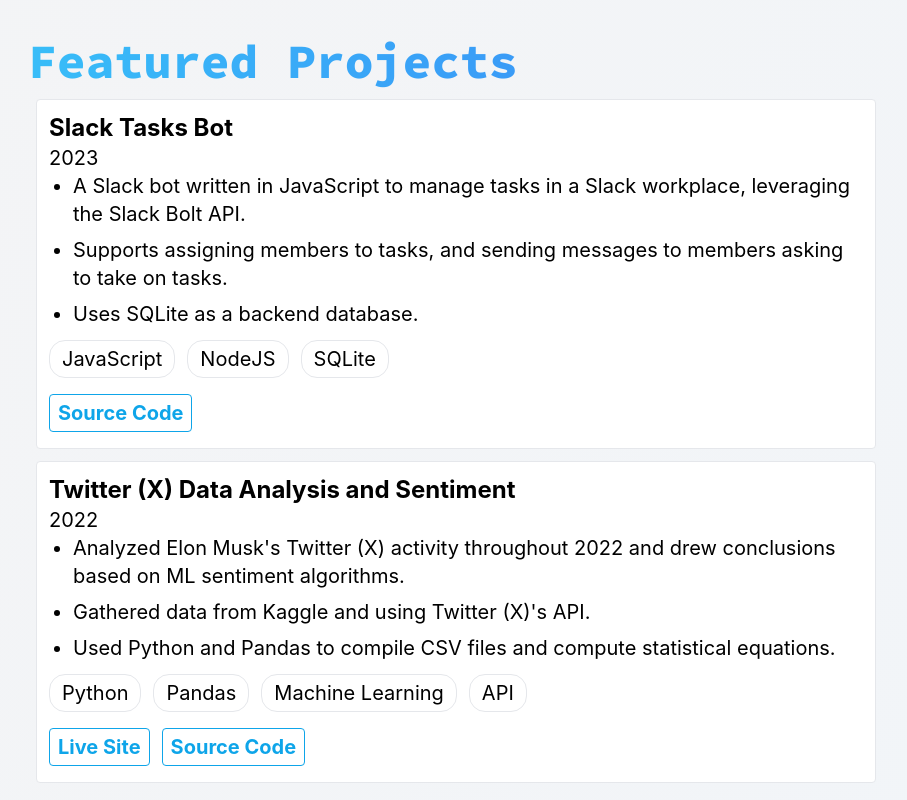
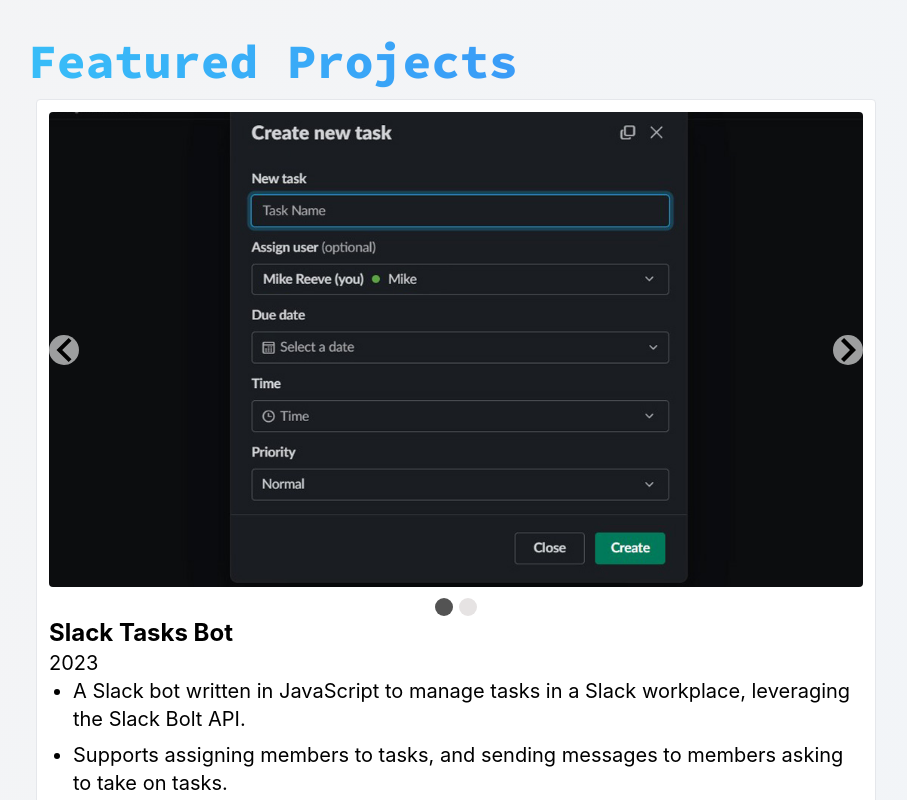
Before and after one commit to mreeve29/my-website, an Astro site: page / in a window 1280 px wide. Shown: the part 1013-1813 px from the top of the page, without its empty margins (184-1091 px from the left). Built offline with nearby package versions, Linux system fonts and the light colour scheme; Astro itself is replaced by a stand-in of ours; a web font is replaced by a local one.

Commit message:
added pictures for all projects and circle indicators for slideshow

```diff
--- a/src/components/ProjectSlideshow.tsx
+++ b/src/components/ProjectSlideshow.tsx
@@ -2,7 +2,7 @@
 import 'react-slideshow-image/dist/styles.css';
 
 type Props = {
-    images: string[];
+    images?: string[];
 }
 
 const SlideShow = ({ images }: Props) => {
@@ -21,12 +21,16 @@
         </div>)
     });
 
+    const indicators = () => (
+        <svg height="20" width="20" xmlns="http://www.w3.org/2000/svg" className="indicator" fill='#e6e3e3' >
+            <circle r="9" cx="10" cy="10" />
+        </svg>
+    );
+
     return (
         (images ?
-            <Slide autoplay={false} transitionDuration={250} easing='ease' cssClass='rounded mb-2'>
-
+            <Slide autoplay={false} transitionDuration={250} easing='ease' cssClass='rounded' indicators={indicators}>
                 {imgDivs}
-
             </Slide>
             : <></>)
     );
--- a/src/components/ProjectsDisplay.astro
+++ b/src/components/ProjectsDisplay.astro
@@ -66,12 +66,16 @@
     }
 </div>
 
-<style>
-.each-slide-effect > div {
-  display: flex;
-  align-items: center;
-  justify-content: center;
-  background-size: cover;
-  height: 350px;
+<style is:global>
+.indicator.active{
+    fill: #535353;
+}
+.indicator{
+    margin: 0px 2px;
+    cursor: pointer;
+}
+.indicators{
+    transition: all 0.25s ease;
+    margin-top: 10px !important;
 }
 </style>
--- a/src/data/data.json
+++ b/src/data/data.json
@@ -132,7 +132,13 @@
                 "GitHub Actions",
                 "Netlify"
             ],
-            "link": "https://github.com/mreeve29/my-website"
+            "link": "https://github.com/mreeve29/my-website",
+            "images": [
+                "/website1.jpg",
+                "/website4.jpg",
+                "/website2.jpg",
+                "/website3.jpg"
+            ]
         },
         {
             "title": "Slack Tasks Bot",
@@ -147,7 +153,11 @@
                 "NodeJS",
                 "SQLite"
             ],
-            "link": "https://github.com/mreeve29/slack-tasks-bot"
+            "link": "https://github.com/mreeve29/slack-tasks-bot",
+            "images": [
+                "/slack1.jpg",
+                "/slack2.jpg"
+            ]
         },
         {
             "title": "Restaurant Review Website",
@@ -187,7 +197,12 @@
                 "API"
             ],
             "link": "https://github.com/mreeve29/mreeve29.github.io",
-            "live_site": "https://mreeve29.github.io/"
+            "live_site": "https://mreeve29.github.io/",
+            "images": [
+                "/twitter2.jpg",
+                "/twitter1.jpg",
+                "/twitter3.jpg"
+            ]
         }
     ]
 }
```
Also changed, not shown: public/slack1.jpg (added), public/slack2.jpg (added), public/twitter1.jpg (added), public/twitter2.jpg (added), public/twitter3.jpg (added), public/website1.jpg (added), public/website2.jpg (added), public/website3.jpg (added), public/website4.jpg (added).
